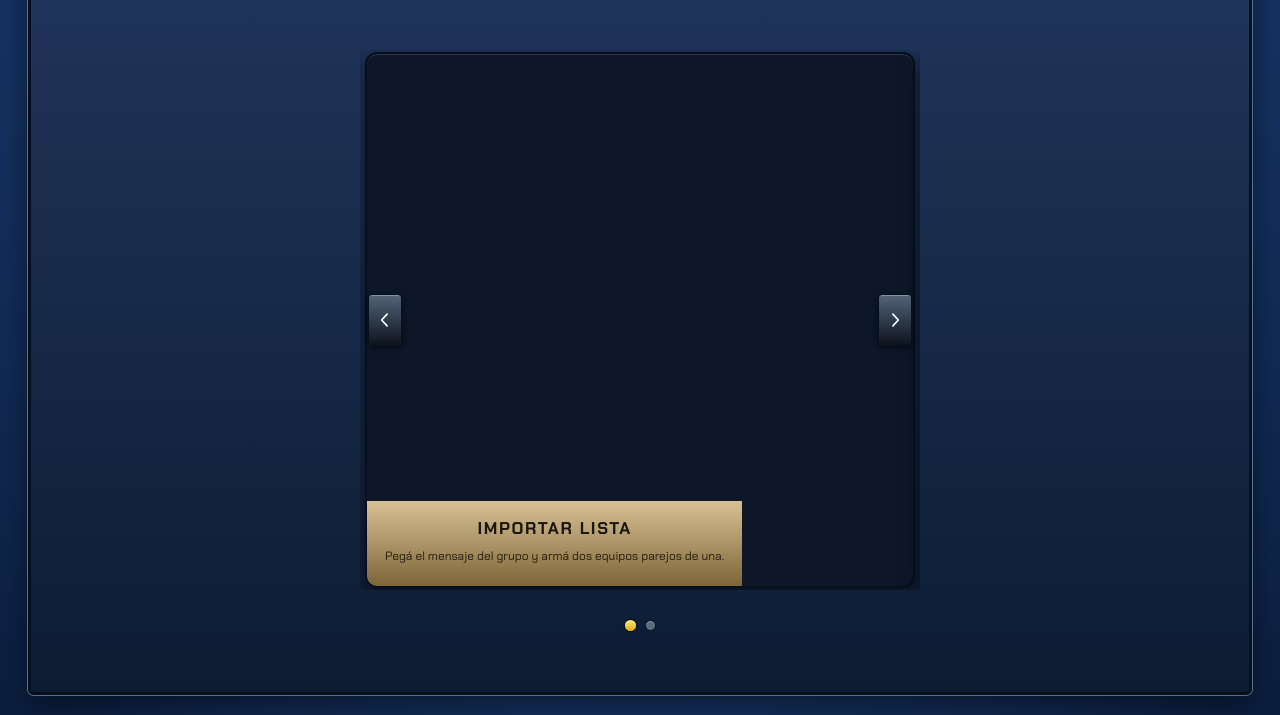
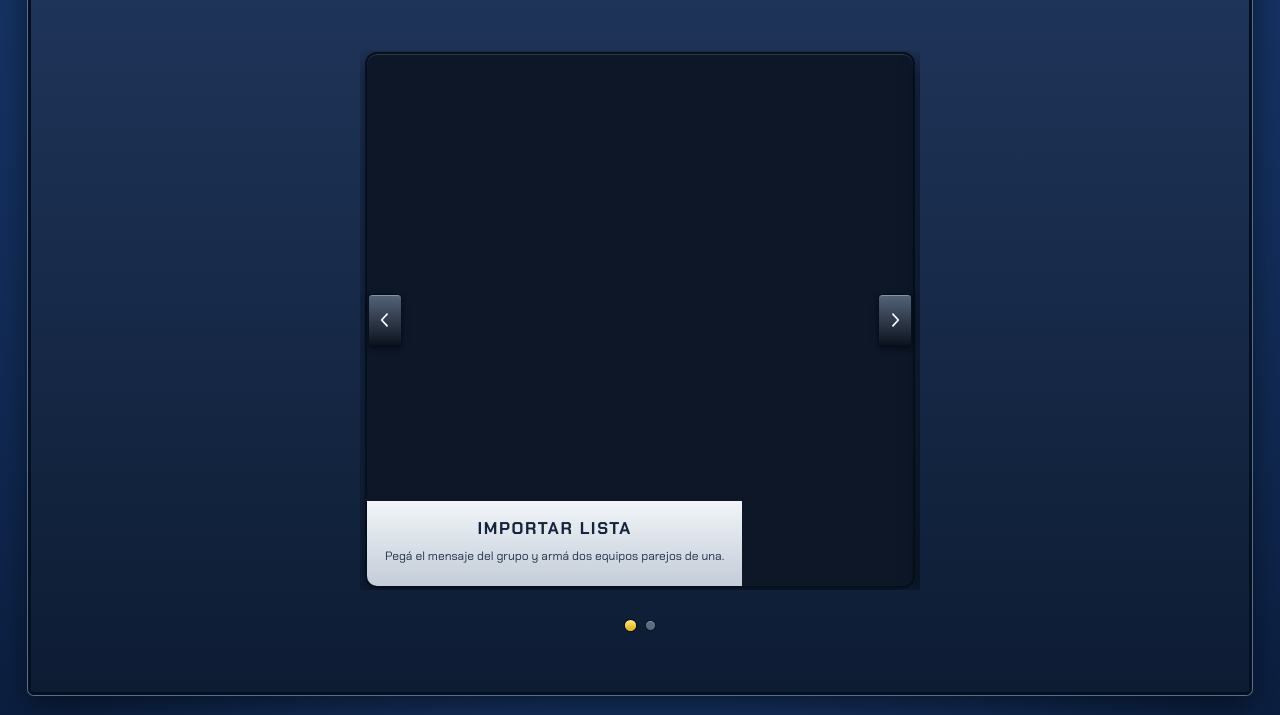
Before and after one commit to fabbianmanquez/balanceador_fulbito, a plain HTML site: page index.html in a window 1280 px wide. Shown: the part 85-800 px from the top of the page. Drawn offline with Linux system fonts and the light colour scheme.

Commit message:
Menu: caja de Importar lista en gris casi blanco como las filas del plantel
Co-Authored-By: Claude Sonnet 5.5 <noreply@anthropic.com>

```diff
--- a/index.html
+++ b/index.html
@@ -272,7 +272,7 @@
     clip-path:polygon(0 0,100% 0,100% 60%,50% 100%,0 60%)}
   .card .band{flex:0 0 auto;padding:16px 18px 20px}
   .card.blue .band{background:linear-gradient(180deg,#4784d3,#1c3d7c);color:#fff}
-  .card.gold .band{background:linear-gradient(180deg,#d8c295,#7d6537);color:#1b1508}
+  .card.gold .band{background:linear-gradient(180deg,#f2f5f8,#c3ccd8);color:#12233d}
   .card h3{margin:0 0 8px;font-size:17px;letter-spacing:1.6px;font-weight:700}
   .card p{margin:0;font-size:12px;line-height:1.6;opacity:.92}
 
```
